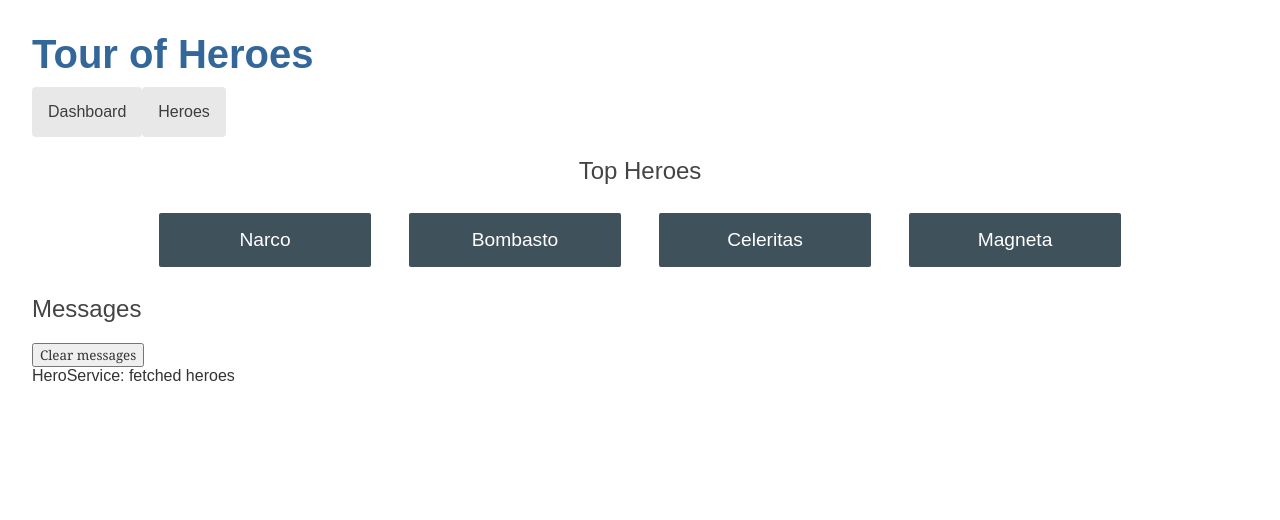
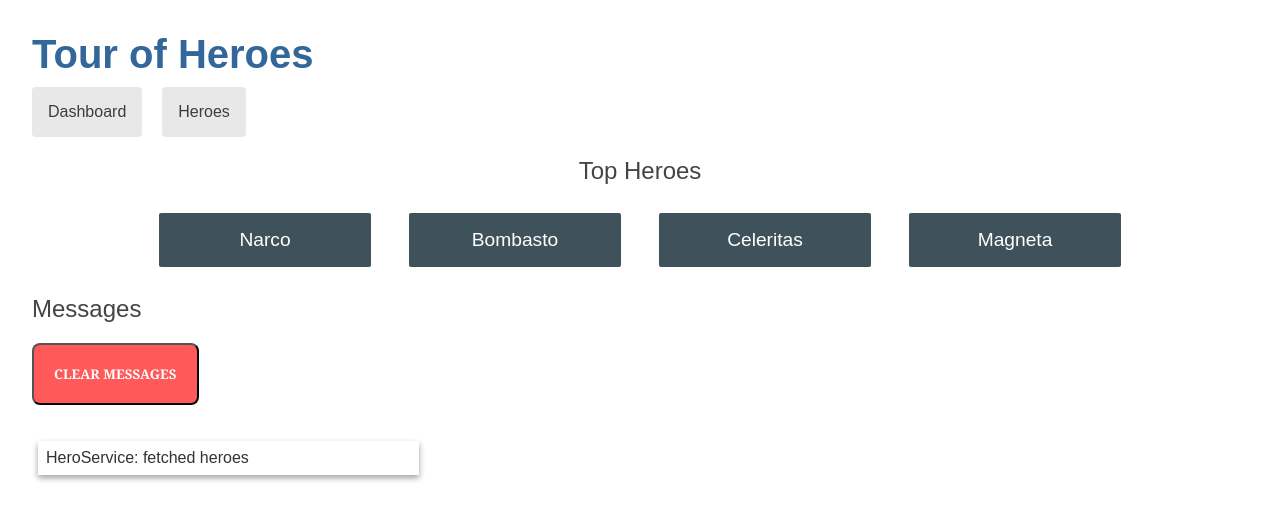
Before and after one commit to MatteoR1994/tourOfHeroes, an Angular app: page /dashboard in a window 1280 px wide. Shown: the top 520 px of the page. Built offline with nearby package versions, Linux system fonts and the light colour scheme.

Commit message:
modifiche al css

```diff
--- a/src/app/app.component.scss
+++ b/src/app/app.component.scss
@@ -4,6 +4,7 @@ h1 {
   }
   nav a {
     padding: 1rem;
+    margin-right: 20px;
     text-decoration: none;
     margin-top: 10px;
     display: inline-block;
--- a/src/app/components/messages/messages.component.html
+++ b/src/app/components/messages/messages.component.html
@@ -2,6 +2,6 @@
 
     <h2>Messages</h2>
     <button type="button" class="clear" (click)="messageService.clear()">Clear messages</button>
-    <div *ngFor='let message of messageService.messages'> {{message}} </div>
+    <div class="single-message-div" *ngFor='let message of messageService.messages'> {{message}} </div>
 
 </div>
--- a/src/app/components/messages/messages.component.scss
+++ b/src/app/components/messages/messages.component.scss
@@ -0,0 +1,16 @@
+.single-message-div {
+    width: 30%;
+    padding: 8px;
+    margin: 6px;
+    box-shadow: 0 3px 6px rgba(0,0,0,0.16), 0 3px 6px rgba(0,0,0,0.23);
+}
+
+.clear {
+    padding: 20px;
+    background-color: rgb(255, 89, 89);
+    text-transform: uppercase;
+    color: white;
+    font-weight: bold;
+    border-radius: 8px;
+    margin-bottom: 30px;
+}
```
